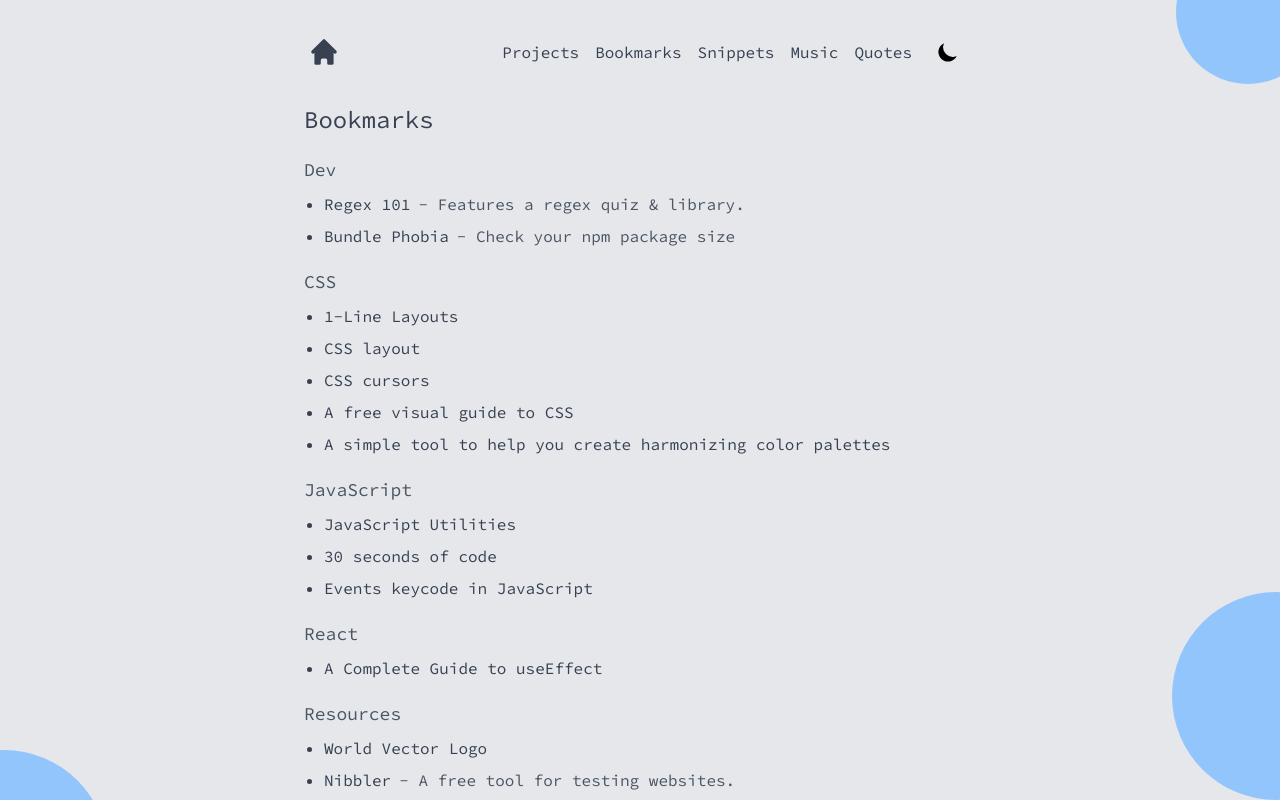
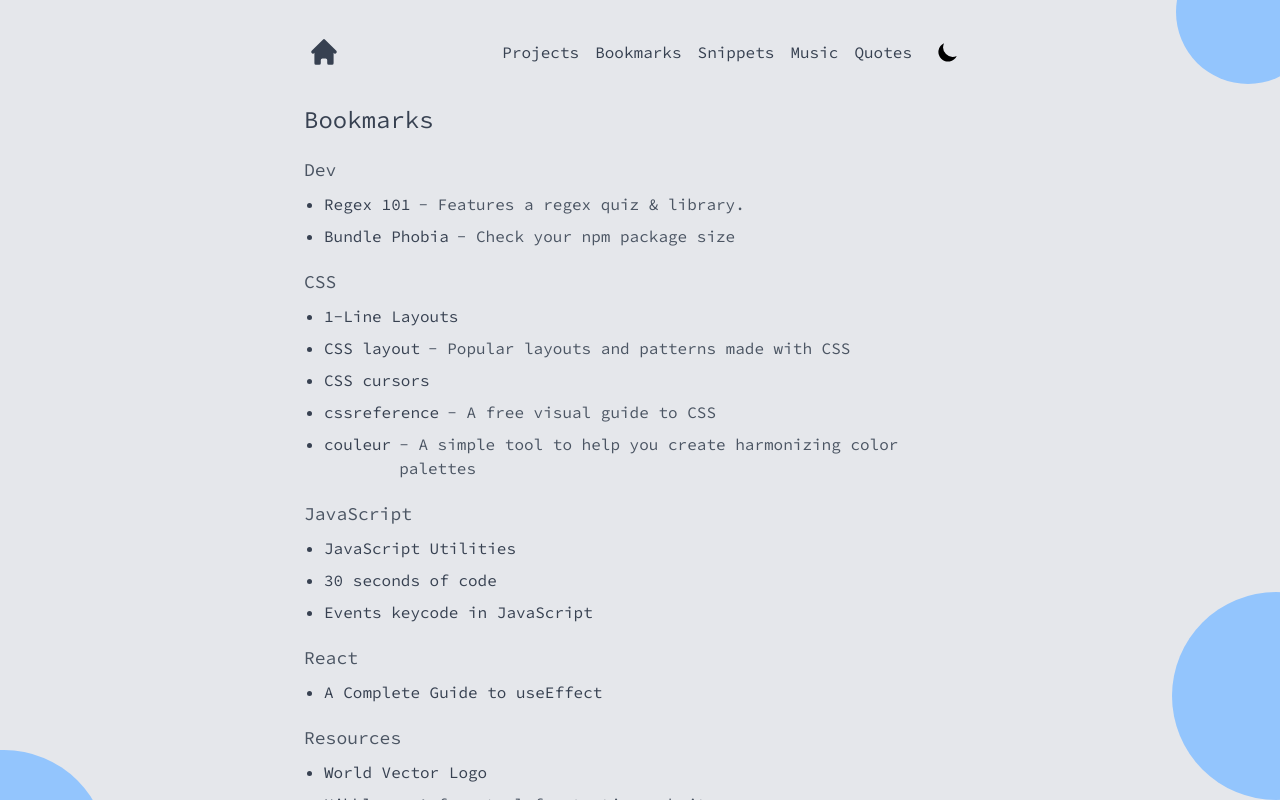
Before and after one commit to destroymayor/jared, a Next.js app: page /bookmarks in a window 1280 px wide. Built offline with nearby package versions, Linux system fonts and the light colour scheme.

Commit message:
chore(data/bookmarks): Update item description

```diff
--- a/src/data/bookmarks.js
+++ b/src/data/bookmarks.js
@@ -18,12 +18,20 @@ const data = [
     title: 'CSS',
     list: [
       { title: '1-Line Layouts', description: null, link: 'http://1linelayouts.glitch.me/' },
-      { title: 'CSS layout', description: null, link: 'https://csslayout.io/' },
+      {
+        title: 'CSS layout',
+        description: 'Popular layouts and patterns made with CSS',
+        link: 'https://csslayout.io/',
+      },
       { title: 'CSS cursors', description: null, link: 'https://omatsuri.app/css-cursors' },
-      { title: 'A free visual guide to CSS', description: null, link: 'https://cssreference.io/' },
       {
-        title: 'A simple tool to help you create harmonizing color palettes',
-        description: null,
+        title: 'cssreference',
+        description: 'A free visual guide to CSS',
+        link: 'https://cssreference.io/',
+      },
+      {
+        title: 'couleur',
+        description: 'A simple tool to help you create harmonizing color palettes',
         link: 'https://couleur.io/',
       },
     ],
```
